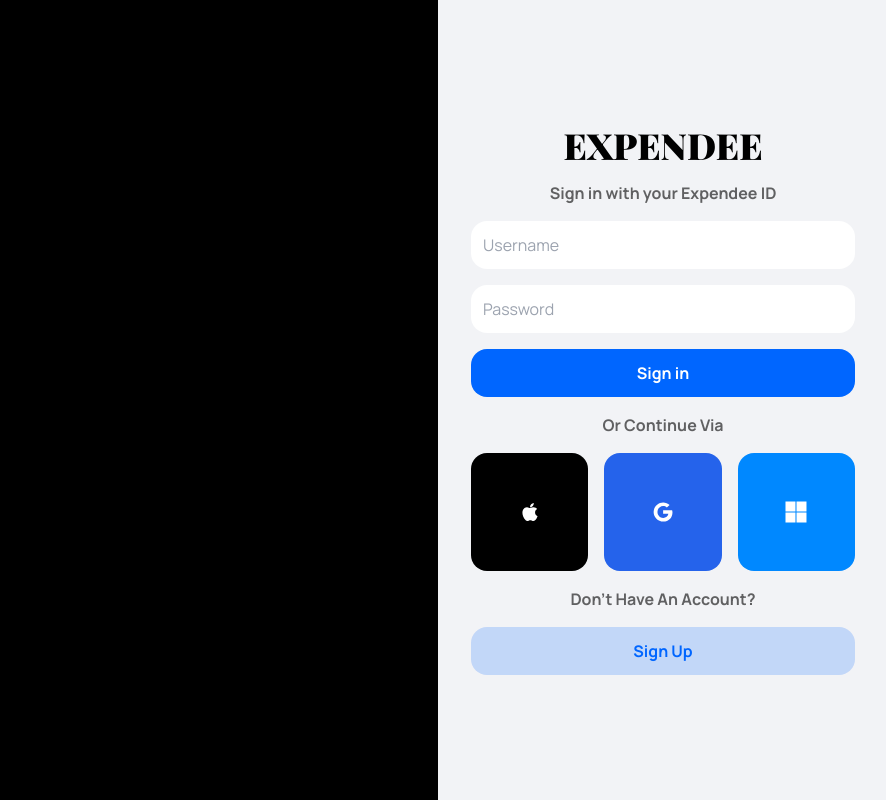
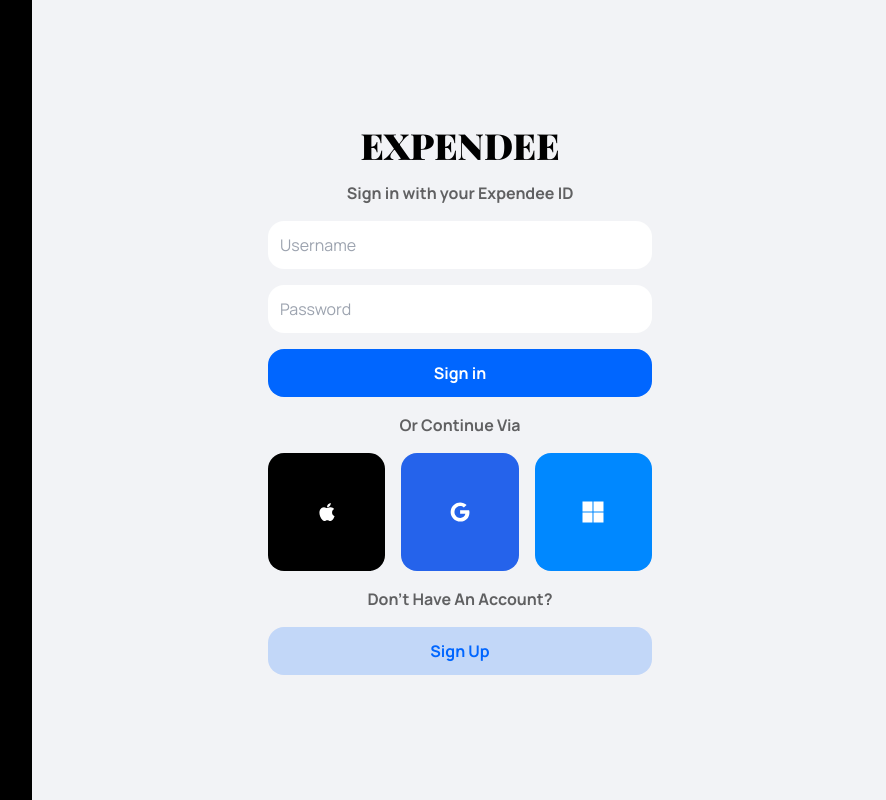
Before and after one commit to FlamingArch/expendee, a Next.js app: page /signin in a window 1280 px wide. Shown: the whole page, without its empty margins (392-1278 px from the left). Built offline with nearby package versions, Linux system fonts and the light colour scheme; a web font is replaced by a local one.

Commit message:
SignIn Page Update

```diff
--- a/app/globals.scss
+++ b/app/globals.scss
@@ -21,6 +21,7 @@ main {
   flex-direction: column;
   min-height: 100vh;
   flex-grow: 1;
+  padding: 1.5rem;
 }
 
 form {
--- a/app/signin/page.tsx
+++ b/app/signin/page.tsx
@@ -10,7 +10,7 @@ export default function SignInPage() {
   return (
     <>
       <div className="flex-grow hidden md:flex" />
-      <section className="bg-scaffold p-6 flex flex-col py-16 transition-screenSlideIn-bottom flex-grow md:flex-grow-0 md:w-[450px] justify-center">
+      <main className="justify-center">
         <form className="sm:self-center sm:w-96">
           <h1 className={`${brandingFont.className} font-black uppercase`}>
             Expendee
@@ -40,7 +40,7 @@ export default function SignInPage() {
             <button>Sign Up</button>
           </fieldset>
         </form>
-      </section>
+      </main>
     </>
   );
 }
```
